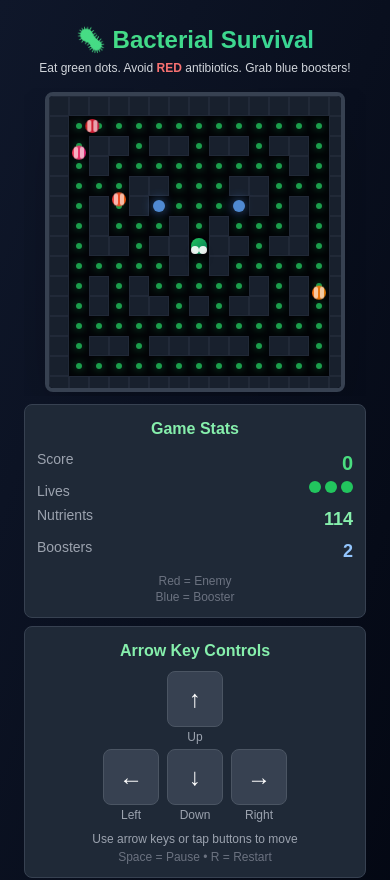
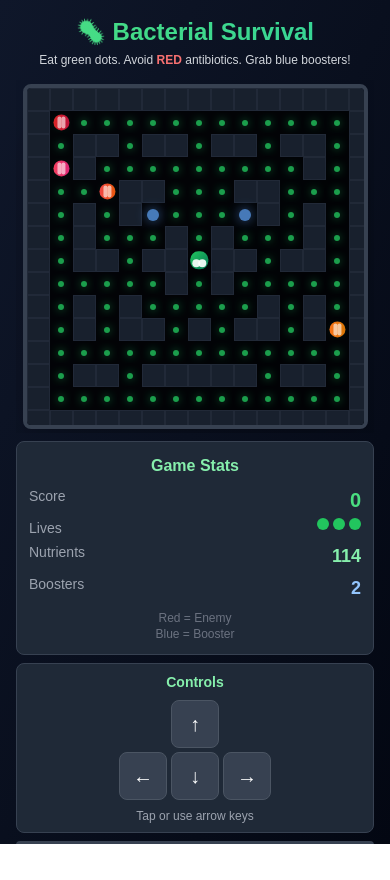
Before and after one commit to fidelismee/amr-pacman, a Next.js app: page / in a window 390 px wide. Shown: the top 880 px of the page. After the commit the page ends 844 px from the top, so only its background shows below. Built offline with nearby package versions, Linux system fonts and the light colour scheme.

Commit message:
feat: implement mobile viewport fixes for improved game UI responsiveness and touch control accessibility

```diff
--- a/app/game/components/BacteriaGame.tsx
+++ b/app/game/components/BacteriaGame.tsx
@@ -78,18 +78,36 @@ const BacteriaGame = () => {
   // Update responsive cell size on window resize
   useEffect(() => {
     const updateCellSize = () => {
-      if (boardRef.current) {
-        const containerWidth = boardRef.current.parentElement?.clientWidth || window.innerWidth;
-        const maxBoardWidth = Math.min(containerWidth - 32, 360); // 360px is the original size, 32px for padding
-        const newCellSize = Math.floor(maxBoardWidth / GRID_WIDTH);
-        setResponsiveCellSize(Math.max(20, newCellSize)); // Minimum 20px cell size
-      }
+      // Get available viewport dimensions
+      const viewportWidth = window.innerWidth;
+      const viewportHeight = window.innerHeight;
+
+      // Reserve space for UI elements (header, stats, controls, padding)
+      const reservedWidth = platform.isMobile ? 32 : 64; // padding
+      const reservedHeight = platform.isMobile ? 280 : 200; // header + footer + padding
+
+      const availableWidth = viewportWidth - reservedWidth;
+      const availableHeight = viewportHeight - reservedHeight;
+
+      // Calculate cell size based on both width and height constraints
+      const cellSizeByWidth = Math.floor(availableWidth / GRID_WIDTH);
+      const cellSizeByHeight = Math.floor(availableHeight / GRID_HEIGHT);
+
+      // Use the smaller of the two to ensure board fits in viewport
+      const newCellSize = Math.min(cellSizeByWidth, cellSizeByHeight);
+
+      // Set cell size with min/max constraints
+      setResponsiveCellSize(Math.max(16, Math.min(newCellSize, 32)));
     };
 
     updateCellSize();
     window.addEventListener('resize', updateCellSize);
-    return () => window.removeEventListener('resize', updateCellSize);
-  }, []);
+    window.addEventListener('orientationchange', updateCellSize);
+    return () => {
+      window.removeEventListener('resize', updateCellSize);
+      window.removeEventListener('orientationchange', updateCellSize);
+    };
+  }, [platform.isMobile]);
 
   // Detect orientation for mobile PWA
   useEffect(() => {
@@ -401,8 +419,8 @@ const BacteriaGame = () => {
   const antibioticOffset = (responsiveCellSize - antibioticSize) / 2;
 
   return (
-    <div className="min-h-screen bg-gradient-to-br from-slate-900 to-gray-950 text-white p-2 md:p-4 touch-none game-landscape-optimized">
-      <div className="max-w-6xl mx-auto safe-area-padding">
+    <div className="min-h-dvh max-h-dvh bg-gradient-to-br from-slate-900 to-gray-950 text-white touch-none overflow-hidden flex flex-col">
+      <div className="w-full max-w-6xl mx-auto flex-1 flex flex-col overflow-y-auto overflow-x-hidden safe-area-padding p-2 md:p-4">
         {/* Portrait mode warning for mobile PWA */}
         {isPortrait && platform.isPWA && (
           <div className="mb-2 p-3 bg-yellow-900/50 border border-yellow-700 rounded-lg text-center">
@@ -581,9 +599,9 @@ const BacteriaGame = () => {
 
             {/* Platform-specific controls */}
             {showTouchControls ? (
-              <div className="bg-gray-800 p-3 rounded-lg border border-gray-700 touch-controls-landscape">
-                <h3 className="text-base font-bold mb-2 text-green-300 text-center">
-                  {platform.isPWA ? 'Touch Controls' : 'Arrow Key Controls'}
+              <div className="bg-gray-800 p-2 md:p-3 rounded-lg border border-gray-700">
+                <h3 className="text-sm md:text-base font-bold mb-2 text-green-300 text-center">
+                  {platform.isPWA ? 'Touch Controls' : 'Controls'}
                 </h3>
 
                 <div className="flex flex-col items-center">
@@ -591,52 +609,58 @@ const BacteriaGame = () => {
                   <div className="mb-1">
                     <button
                       onClick={() => nextDirectionRef.current = 'up'}
-                      className="w-14 h-14 md:w-16 md:h-16 flex items-center justify-center bg-gray-700 hover:bg-gray-600 rounded-lg border border-gray-600 active:bg-gray-500 transition-colors"
+                      onTouchStart={(e) => {
+                        e.preventDefault();
+                        nextDirectionRef.current = 'up';
+                      }}
+                      className="w-12 h-12 md:w-14 md:h-14 flex items-center justify-center bg-gray-700 active:bg-gray-500 rounded-lg border border-gray-600 transition-colors touch-manipulation"
+                      style={{ touchAction: 'manipulation' }}
                     >
-                      <div className="text-2xl md:text-3xl">↑</div>
+                      <div className="text-xl md:text-2xl pointer-events-none">↑</div>
                     </button>
-                    <div className="text-center text-xs text-gray-400 mt-0.5">Up</div>
                   </div>
 
                   {/* Middle row: Left, Down, Right */}
-                  <div className="flex items-center gap-2 md:gap-4">
-                    <div>
+                  <div className="flex items-center gap-1 md:gap-2">
                     <button
                       onClick={() => nextDirectionRef.current = 'left'}
-                        className="w-14 h-14 md:w-16 md:h-16 flex items-center justify-center bg-gray-700 hover:bg-gray-600 rounded-lg border border-gray-600 active:bg-gray-500 transition-colors"
+                      onTouchStart={(e) => {
+                        e.preventDefault();
+                        nextDirectionRef.current = 'left';
+                      }}
+                      className="w-12 h-12 md:w-14 md:h-14 flex items-center justify-center bg-gray-700 active:bg-gray-500 rounded-lg border border-gray-600 transition-colors touch-manipulation"
+                      style={{ touchAction: 'manipulation' }}
                     >
-                        <div className="text-2xl md:text-3xl">←</div>
+                      <div className="text-xl md:text-2xl pointer-events-none">←</div>
                     </button>
-                      <div className="text-center text-xs text-gray-400 mt-0.5">Left</div>
-                    </div>
 
-                    <div>
                     <button
                       onClick={() => nextDirectionRef.current = 'down'}
-                        className="w-14 h-14 md:w-16 md:h-16 flex items-center justify-center bg-gray-700 hover:bg-gray-600 rounded-lg border border-gray-600 active:bg-gray-500 transition-colors"
+                      onTouchStart={(e) => {
+                        e.preventDefault();
+                        nextDirectionRef.current = 'down';
+                      }}
+                      className="w-12 h-12 md:w-14 md:h-14 flex items-center justify-center bg-gray-700 active:bg-gray-500 rounded-lg border border-gray-600 transition-colors touch-manipulation"
+                      style={{ touchAction: 'manipulation' }}
                     >
-                        <div className="text-2xl md:text-3xl">↓</div>
+                      <div className="text-xl md:text-2xl pointer-events-none">↓</div>
                     </button>
-                      <div className="text-center text-xs text-gray-400 mt-0.5">Down</div>
-                    </div>
 
-                    <div>
                     <button
                       onClick={() => nextDirectionRef.current = 'right'}
-                        className="w-14 h-14 md:w-16 md:h-16 flex items-center justify-center bg-gray-700 hover:bg-gray-600 rounded-lg border border-gray-600 active:bg-gray-500 transition-colors"
+                      onTouchStart={(e) => {
+                        e.preventDefault();
+                        nextDirectionRef.current = 'right';
+                      }}
+                      className="w-12 h-12 md:w-14 md:h-14 flex items-center justify-center bg-gray-700 active:bg-gray-500 rounded-lg border border-gray-600 transition-colors touch-manipulation"
+                      style={{ touchAction: 'manipulation' }}
                     >
-                        <div className="text-2xl md:text-3xl">→</div>
+                      <div className="text-xl md:text-2xl pointer-events-none">→</div>
                     </button>
-                      <div className="text-center text-xs text-gray-400 mt-0.5">Right</div>
-                    </div>
                   </div>
 
                   <div className="mt-2 text-xs text-gray-400 text-center">
-                    <p>{platform.isPWA ? 'Tap buttons to move' : 'Use arrow keys or tap buttons to move'}</p>
-                    <p className="text-xs text-gray-500 mt-0.5">Space = Pause • R = Restart</p>
-                    {platform.isPWA && (
-                      <p className="text-xs text-green-400 mt-0.5">Running as installed PWA</p>
-                    )}
+                    <p className="text-xs">{platform.isPWA ? 'Tap to move' : 'Tap or use arrow keys'}</p>
                   </div>
                 </div>
               </div>
--- a/app/globals.css
+++ b/app/globals.css
@@ -25,6 +25,11 @@ body {
   -webkit-touch-callout: none;
   -webkit-user-select: none;
   user-select: none;
+  /* Prevent overflow on mobile */
+  margin: 0;
+  padding: 0;
+  overflow-x: hidden;
+  max-width: 100vw;
 }
 
 /* Improve PWA experience */
@@ -34,6 +39,11 @@ html {
   text-size-adjust: 100%;
   /* Smooth scrolling */
   scroll-behavior: smooth;
+  /* Prevent overflow */
+  overflow-x: hidden;
+  max-width: 100vw;
+  /* Use dynamic viewport height for mobile */
+  height: 100dvh;
 }
 
 /* Prevent zoom on mobile input */
@@ -100,18 +110,24 @@ button,
   }
 }
 
-/* Force landscape orientation for PWA on mobile */
+/* Mobile viewport constraints */
 @media (max-width: 768px) {
   html {
-    /* Encourage landscape on mobile */
-    height: 100vh;
+    /* Use dynamic viewport height for mobile browsers */
+    height: 100dvh;
     width: 100vw;
+    max-height: 100dvh;
+    overflow: hidden;
   }
 
   body {
-    /* Use full viewport */
-    min-height: 100vh;
-    min-width: 100vw;
+    /* Constrain to viewport */
+    min-height: 100dvh;
+    max-height: 100dvh;
+    width: 100vw;
+    max-width: 100vw;
+    overflow-y: auto;
+    overflow-x: hidden;
   }
 }
 
```
Also changed, not shown: 2 other files (tests, documents, lock files or other folders). Lines whose indentation alone changed are shown as unchanged.
